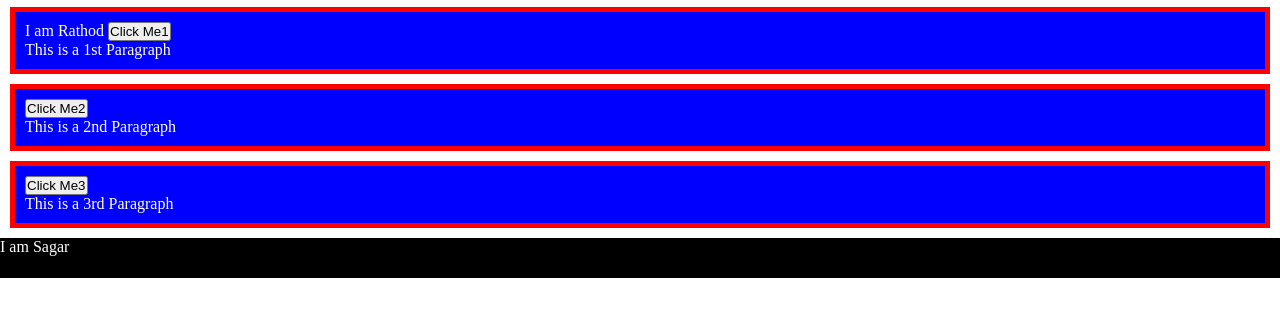
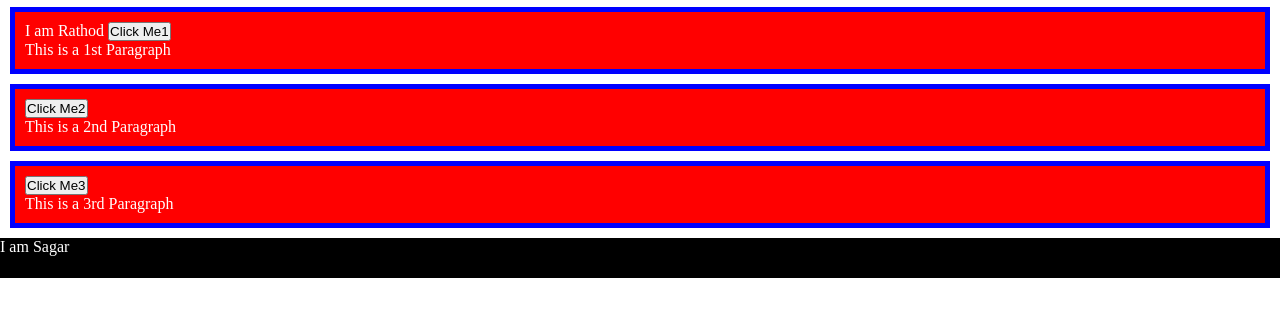
Before and after one commit to sagarrathod7568/F3_Practice, a plain HTML site: page VS_Code_Files/Js_Pract.html in a window 1280 px wide. Shown: the part 80-396 px from the top of the page. Drawn offline with Linux system fonts and the light colour scheme.

Commit message:
CSS Change in colore

```diff
--- a/VS_Code_Files/Js_Pract.css
+++ b/VS_Code_Files/Js_Pract.css
@@ -5,8 +5,8 @@
 .class1,.class2,h1{
     margin: 10px;
     padding: 10px;
-    border: 5px solid red;
-    background-color: blue;
+    border: 5px solid blue;
+    background-color: red;
     color: white;
 }
 h1{
```
